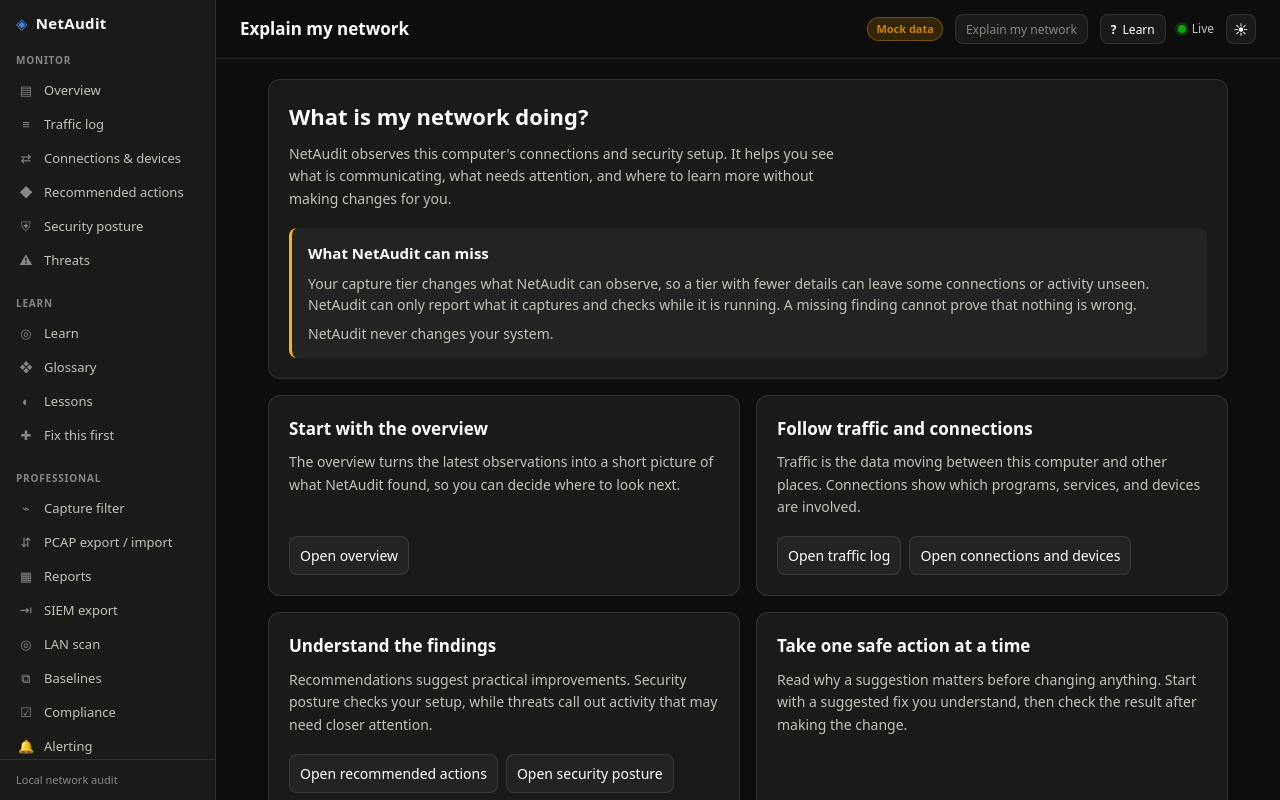
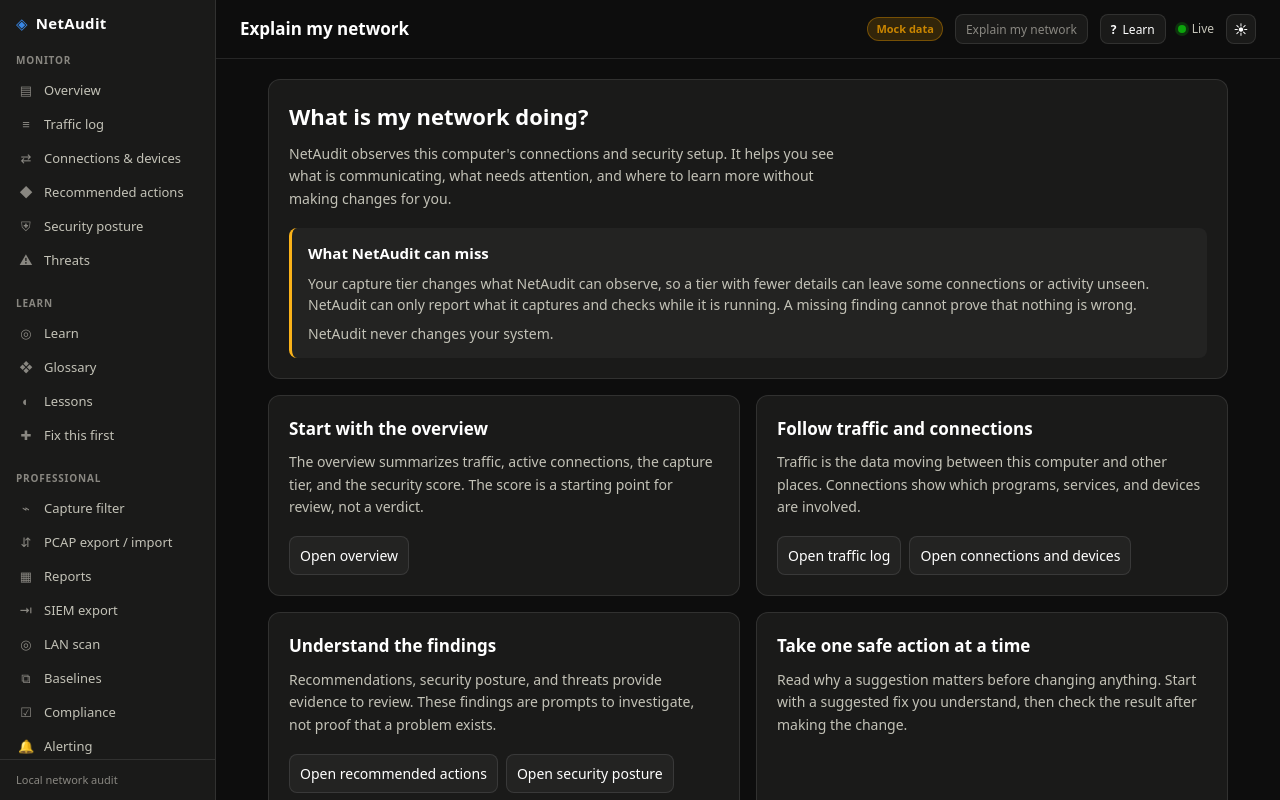
Before and after one commit to Exodus032/NetAudit, a React (Vite) app in the folder frontend/: page / in a window 1280 px wide. Both pictures are taken after a click on the button "Explain my network". Built offline with nearby package versions, Linux system fonts and the light colour scheme; no server answers.

Commit message:
fix: complete network explanation guidance

```diff
--- a/frontend/src/App.tsx
+++ b/frontend/src/App.tsx
@@ -57,6 +57,15 @@
     setView(VIEW_ID_ALIASES[next] ?? next);
   }, []);
 
+  const openExplainNetwork = useCallback(() => {
+    if (view === "learn-explain-network") {
+      document.getElementById("main-content")?.scrollTo({ top: 0 });
+      return;
+    }
+
+    setView("learn-explain-network");
+  }, [view]);
+
   // Fetch the local auth token once at startup (docs/API_CONTRACT_V2_SECURITY.md
   // Part C item 2) so it's already cached before the first real REST/WS call.
   // Skipped in forced mock mode; failures here are swallowed because every
@@ -80,7 +89,7 @@
           connectionState={connectionState}
           theme={theme}
           onToggleTheme={toggleTheme}
-          onExplainNetwork={() => setView("learn-explain-network")}
+          onExplainNetwork={openExplainNetwork}
           learningMode={learningMode}
           onToggleLearningMode={toggleLearningMode}
         />
--- a/frontend/src/views/Learn/ExplainNetworkView.tsx
+++ b/frontend/src/views/Learn/ExplainNetworkView.tsx
@@ -17,7 +17,7 @@
     id: "overview",
     title: "Start with the overview",
     description:
-      "The overview turns the latest observations into a short picture of what NetAudit found, so you can decide where to look next.",
+      "The overview summarizes traffic, active connections, the capture tier, and the security score. The score is a starting point for review, not a verdict.",
     actions: [{ label: "Open overview", view: "overview" }],
   },
   {
@@ -34,7 +34,7 @@
     id: "findings",
     title: "Understand the findings",
     description:
-      "Recommendations suggest practical improvements. Security posture checks your setup, while threats call out activity that may need closer attention.",
+      "Recommendations, security posture, and threats provide evidence to review. These findings are prompts to investigate, not proof that a problem exists.",
     actions: [
       { label: "Open recommended actions", view: "recommendations" },
       { label: "Open security posture", view: "posture" },
```
